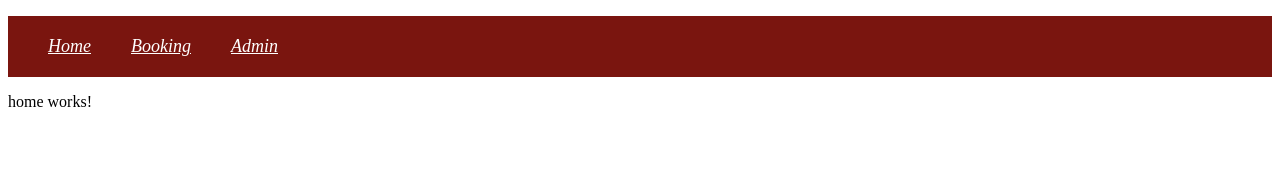
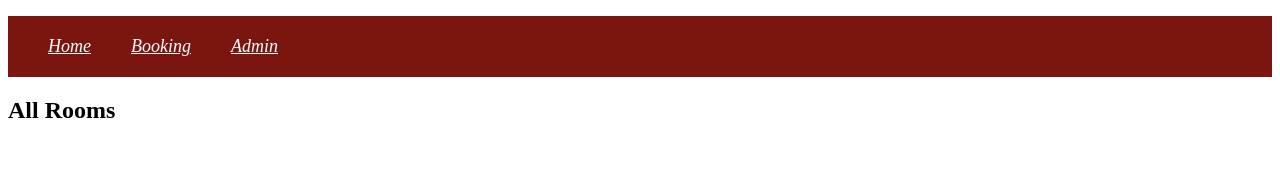
Before and after one commit to Yagnnoz/angular-hotel-booking, an Angular app: page /home in a window 1280 px wide. Shown: the top 183 px of the page. Built offline with nearby package versions, Linux system fonts and the light colour scheme.

Commit message:
added hotelservice

```diff
--- /dev/null
+++ b/src/app/data/hotel.service.ts
@@ -0,0 +1,11 @@
+import { Injectable } from '@angular/core';
+import { Hotel } from './hotel';
+import { Room, status } from './room';
+
+@Injectable({
+  providedIn: 'root'
+})
+export class HotelService {
+
+  constructor() { }
+}
--- a/src/app/home/home.component.html
+++ b/src/app/home/home.component.html
@@ -1 +1,7 @@
-<p>home works!</p>
+<h2>All Rooms</h2>
+<div>
+    <!--
+    <label>Rooms total: {{this.nav.hotel.rooms.length}}</label>
+    <label>Rooms free: {{this.getFreeRooms()}}</label>
+    -->
+</div>
--- a/src/app/home/home.component.ts
+++ b/src/app/home/home.component.ts
@@ -1,4 +1,5 @@
 import { Component, OnInit } from '@angular/core';
+import { HotelService } from '../data/hotel.service';
 
 @Component({
   selector: 'app-home',
@@ -7,9 +8,12 @@ import { Component, OnInit } from '@angular/core';
 })
 export class HomeComponent implements OnInit {
 
-  constructor() { }
+  constructor(private hotelService: HotelService) { }
 
   ngOnInit(): void {
   }
 
+
+
+
 }
```
Also changed, not shown: 1 other file (tests, documents, lock files or other folders).
